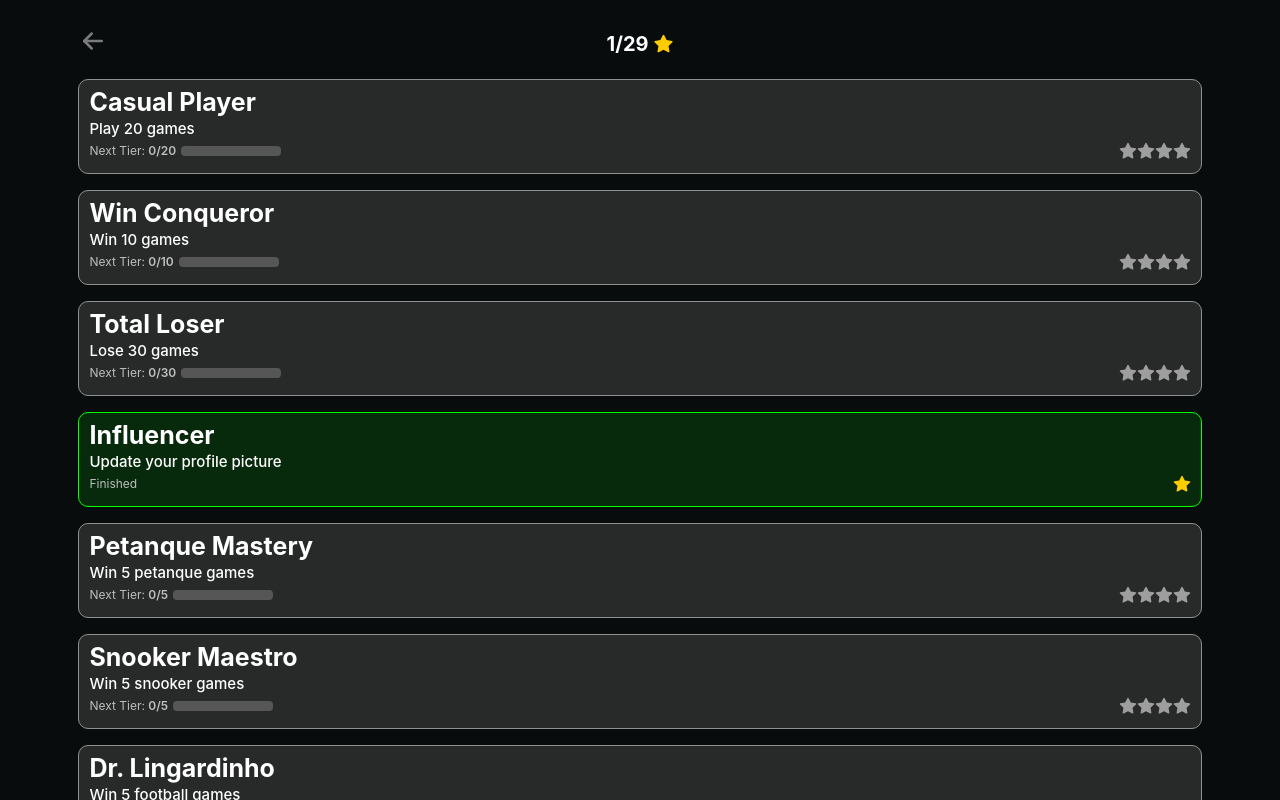
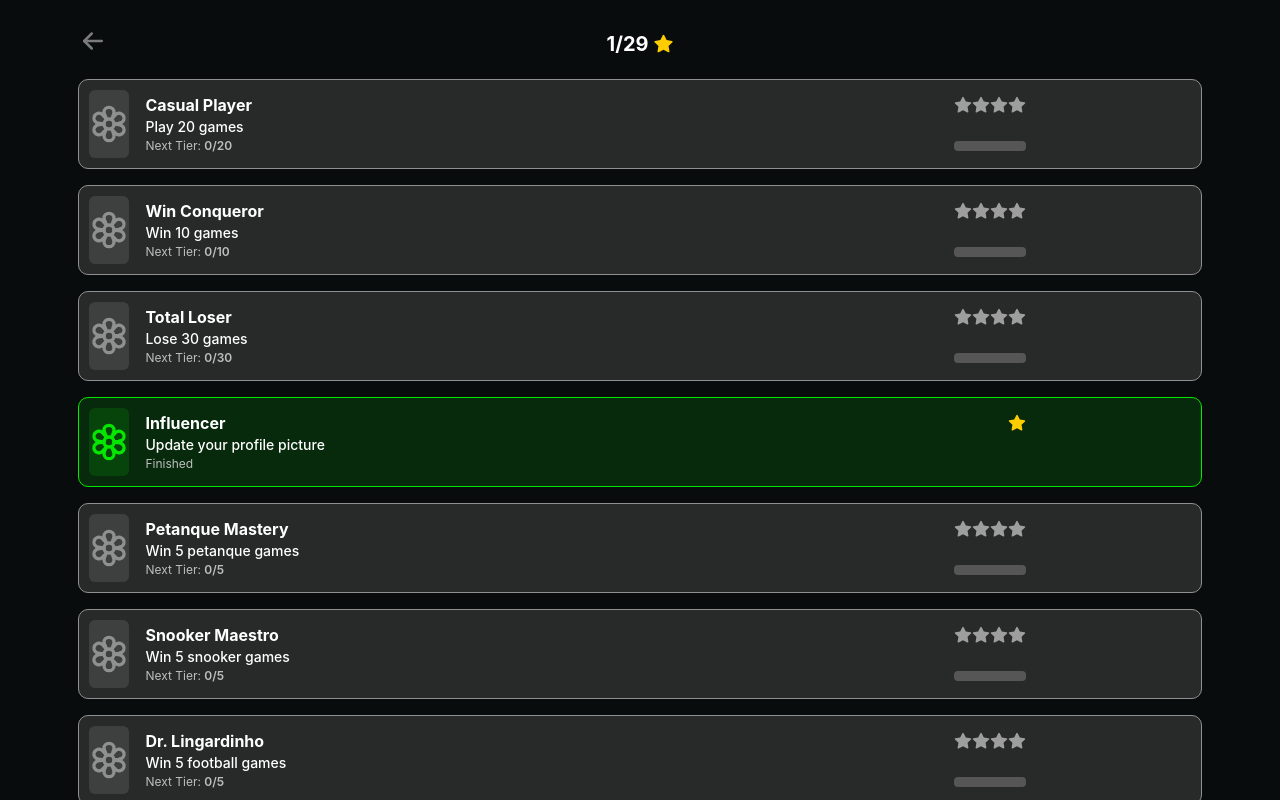
Before and after one commit to Larppuli/Scoreboard-2.0, a Next.js app: page /profile/achievements in a window 1280 px wide. Shown: the top 800 px of the page. Built offline with nearby package versions, Linux system fonts and the light colour scheme; no server answers; the database is empty.

Commit message:
added flower icon and edited layout

```diff
--- a/components/AchievementsPage/AchievementCard.tsx
+++ b/components/AchievementsPage/AchievementCard.tsx
@@ -1,6 +1,6 @@
 import { Stack, Text, Group, Progress } from '@mantine/core';
 import { AchievementCardProps } from '@/app/lib/definitions';
-import { IconStarFilled } from '@tabler/icons-react';
+import { IconStarFilled, IconFlower } from '@tabler/icons-react';
 
 export default function AchievementCard({ title, tierData, tier, currentProgress }: AchievementCardProps) {
   const isFinalTier = tier >= tierData.length;
@@ -12,30 +12,41 @@ export default function AchievementCard({ title, tierData, tier, currentProgress
     : 100;
 
     const colorTheme = {
-      border: isFinalTier ? '#05ff00' : '#909090',
+      border: isFinalTier ? '#05e600' : '#909090',
       background: isFinalTier ? 'rgba(0, 255, 13, 0.12)' : 'rgba(112, 112, 112, 0.3)',
   };
 
 
   return (
-    <Stack
+    <Group
+      bg={colorTheme.background}
+      h={90}
       p={10}
-      bg={colorTheme.background}
-      h={95}
-      align="left"
+      align="center"
       w={'90%'}
       style={{ borderRadius: '10px', border: `1px solid ${colorTheme.border}` }}
     >
-      <Text mt={0} c={'white'} fw={700} size="25px">
+      <Stack justify='center' w={40} h={'100%'} bg={colorTheme.background} style={{ borderRadius: '6px' }}>
+        <IconFlower size={40} color={colorTheme.border} />
+      </Stack>
+      <Stack w={'80%'}>
+        <Group justify='space-between'>
+          <Text mt={0} c={'white'} fw={700} size="16px">
             {title}
           </Text>
-      <Text mt={-10} c={'white'} fw={500} size="15px">
+          <Group m={0} gap={0}>
+              {tierData.map((_, i) => (
+                <IconStarFilled key={i} size={18} color={i < tier ? '#ffcc00' : '#9e9e9e'} />
+              ))}
+          </Group>
+        </Group>
+        <Text mt={-10} c={'white'} fw={500} size="14px">
           {currentTierData ? currentTierData.description : previousTierData?.description || 'Completed all tiers'}
         </Text>
-      <Group mt={-10} justify="space-between">
-        <Group gap={5}>
+        <Group mt={-10} >
+          <Group w={'100%'} justify='space-between' gap={5}>
             {currentTierData ? (
-            <Group gap={5}>
+              <Group w={'100%'} justify='space-between'>
                 <Text c={'#bebebe'} size="12px" mt={0}>
                   Next Tier:{' '}
                   <Text c={'#bebebe'} size="12px" fw={600} span>
@@ -43,11 +54,10 @@ export default function AchievementCard({ title, tierData, tier, currentProgress
                   </Text>
                 </Text>
                 <Progress
-                mt={1}
                   h={10}
                   color={'#ffcc00'}
                   value={progressPercentage}
-                w={100}
+                  w={72}
                   styles={{ root: { backgroundColor: '#565656' } }}
                 />
               </Group>
@@ -57,12 +67,9 @@ export default function AchievementCard({ title, tierData, tier, currentProgress
               </Text>
             )}
           </Group>
-        <Group gap={0}>
-          {tierData.map((_, i) => (
-            <IconStarFilled key={i} size={18} color={i < tier ? '#ffcc00' : '#9e9e9e'} />
-          ))}
-        </Group>
+
         </Group>
       </Stack>
+    </Group>
   );
 }
```
Lines whose indentation alone changed are shown as unchanged.
